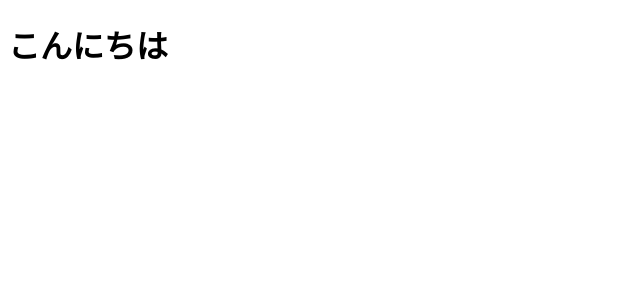
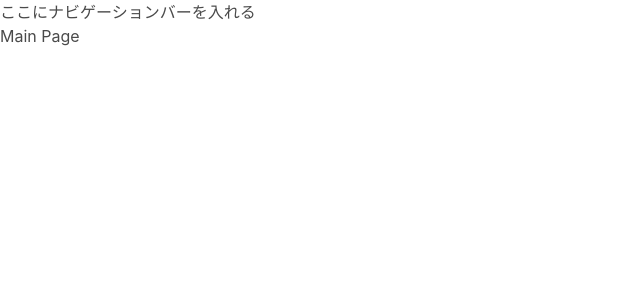
Before and after one commit to kazukimikami/crap, a Nuxt app in the folder src/: page / in a window 1280 px wide. Shown: the top 300 px of the page, without its empty margins (0-640 px from the left). Built offline with nearby package versions, Linux system fonts and the light colour scheme.

Commit message:
bulma入れた&ページ作ってコンポーネントを呼び出し

```diff
--- a/src/app.vue
+++ b/src/app.vue
@@ -1,5 +1,5 @@
 <template>
-  <div>
-    <h1>こんにちは</h1>
-  </div>
+  <NuxtLayout>
+    <NuxtPage />
+  </NuxtLayout>
 </template>
--- /dev/null
+++ b/src/assets/scss/index.scss
@@ -0,0 +1,3 @@
+@charset "utf-8";
+
+@import "../node_modules/bulma/bulma.sass";
--- /dev/null
+++ b/src/layouts/default.vue
@@ -0,0 +1,6 @@
+<template>
+    <div>
+        <nav>ここにナビゲーションバーを入れる</nav>
+        <slot />
+    </div>
+</template>
--- a/src/nuxt.config.ts
+++ b/src/nuxt.config.ts
@@ -1,4 +1,6 @@
 // https://nuxt.com/docs/api/configuration/nuxt-config
 export default defineNuxtConfig({
 
+    css: ['assets/scss/index.scss']
+
 })
--- a/src/package.json
+++ b/src/package.json
@@ -10,6 +10,8 @@
   },
   "devDependencies": {
     "@types/node": "^18",
-    "nuxt": "^3.5.2"
+    "bulma": "^0.9.4",
+    "nuxt": "^3.5.2",
+    "sass": "^1.62.1"
   }
 }
--- /dev/null
+++ b/src/pages/about.vue
@@ -0,0 +1,3 @@
+<template>
+    <h1>About Page</h1>
+</template>
--- /dev/null
+++ b/src/pages/index.vue
@@ -0,0 +1,3 @@
+<template>
+    <h1>Main Page</h1>
+</template>
```
Also changed, not shown: 2 other files (tests, documents, lock files or other folders).
